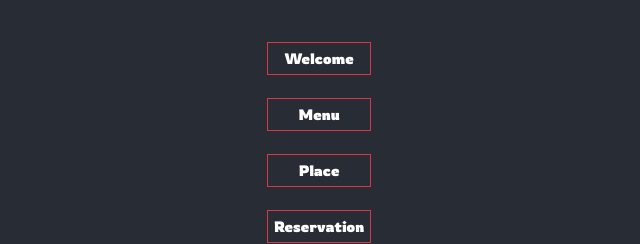
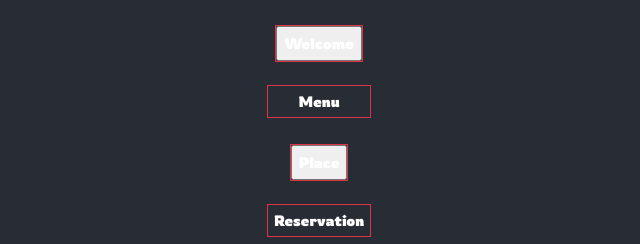
Before and after one commit to TigerTimofey/salmon, a React (Create React App) app: page / in a window 1280 px wide. Shown: the top 244 px of the page, without its empty margins (321-961 px from the left). Built offline with nearby package versions, Linux system fonts and the light colour scheme.

Commit message:
Button via link

```diff
--- a/src/WelcomePage/MainMenu.jsx
+++ b/src/WelcomePage/MainMenu.jsx
@@ -1,6 +1,6 @@
 import React, { useState } from "react";
 import { Link } from "react-scroll";
-import { Row, Col } from "react-bootstrap";
+import { Row, Col, Button } from "react-bootstrap";
 
 function MainMenu() {
   const [colorMenu, setColorMenu] = useState("text-white");
@@ -17,14 +17,22 @@ function MainMenu() {
       <Row className="p-3">
         <Col className="text-center">
           <Link to="WelcomePage">
-            <h5
+            {/* <h5
+              className={`menu-main logoFontSmall ${
+                colorMenu === "text-danger" ? "text-danger" : ""
+              }`}
+              onClick={handleColorWhite}
+            > */}
+            <Button
               className={`menu-main logoFontSmall ${
                 colorMenu === "text-danger" ? "text-danger" : ""
               }`}
               onClick={handleColorWhite}
             >
+              {" "}
               Welcome
-            </h5>
+            </Button>
+            {/* </h5> */}
           </Link>
         </Col>
         <Col className="text-center">
@@ -41,14 +49,23 @@ function MainMenu() {
         </Col>
         <Col className="text-center">
           <Link to="Place">
-            <h5
+            {/* <h5
               className={`menu-main logoFontSmall ${
                 colorMenu === "text-danger" ? "text-danger" : ""
               }`}
               onClick={handleColorWhite}
             >
               Place
-            </h5>
+            </h5> */}
+            <Button
+              className={`menu-main logoFontSmall ${
+                colorMenu === "text-danger" ? "text-danger" : ""
+              }`}
+              onClick={handleColorWhite}
+            >
+              {" "}
+              Place
+            </Button>
           </Link>
         </Col>
         <Col className="text-center">
```
